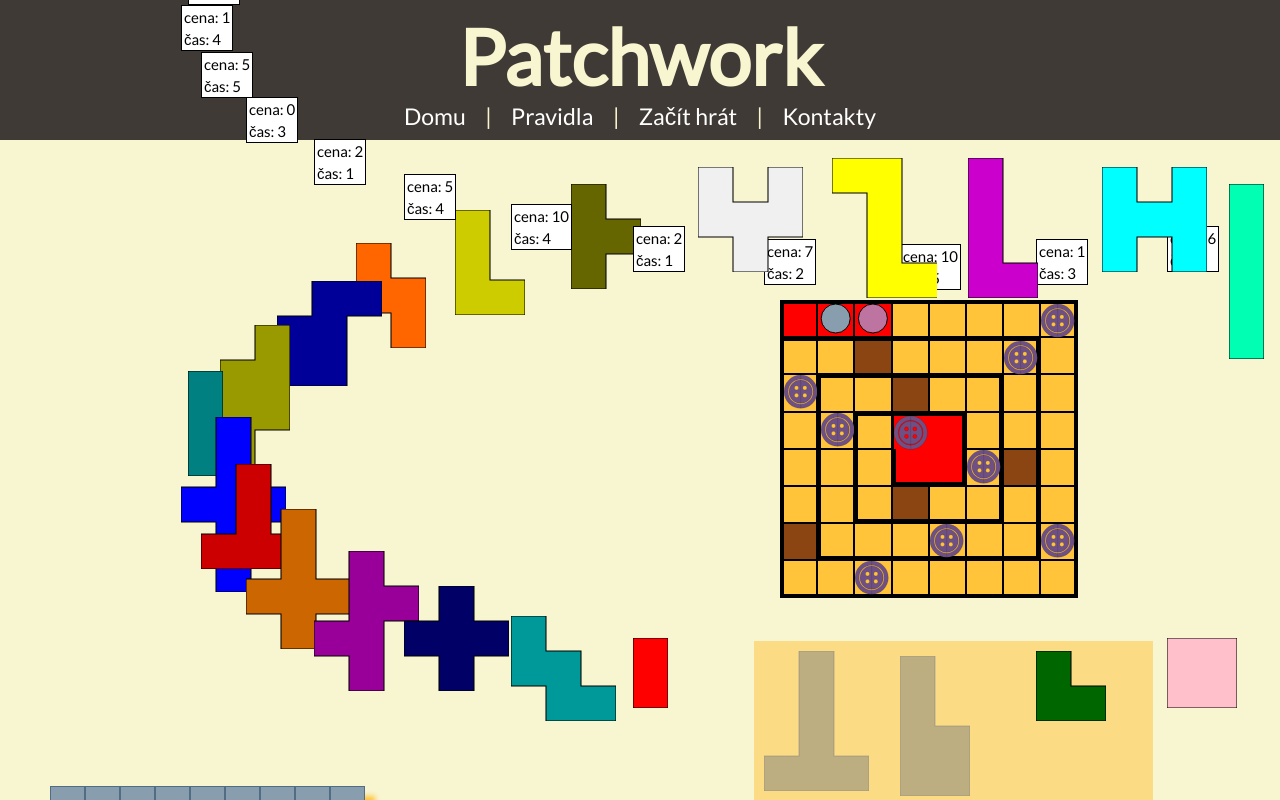
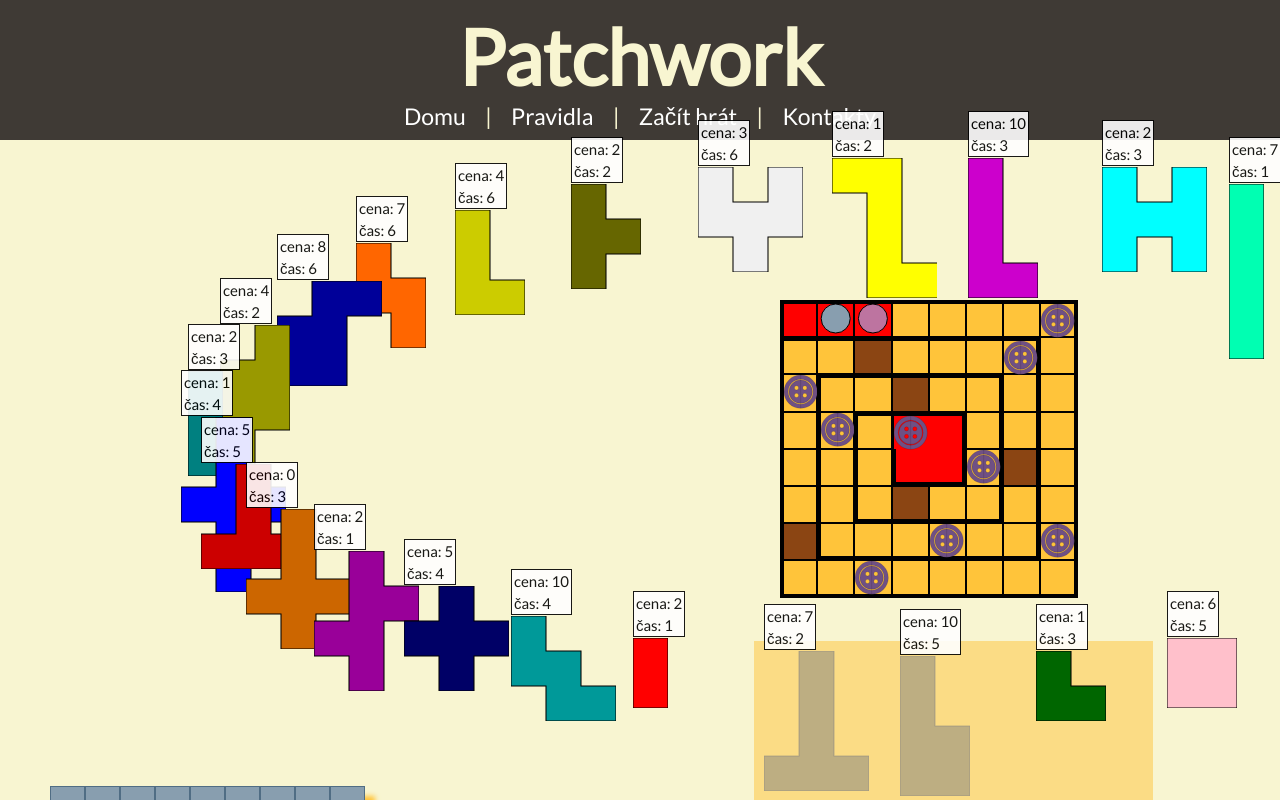
Before and after one commit to LucieDuskova/Patchwork, a React (Vite) app: page /hra in a window 1280 px wide. Shown: the top 800 px of the page. Built offline with nearby package versions, Linux system fonts and the light colour scheme.

Commit message:
popisek nad látkami - teď už vážně funkční

```diff
--- a/src/components/Patch/index.jsx
+++ b/src/components/Patch/index.jsx
@@ -58,6 +58,11 @@ export const Patch = ({
 
   return (
     <>
+      <div
+        style={{
+          position: 'relative',
+        }}
+      >
         {playersBoard ? (
           <></>
         ) : (
@@ -72,6 +77,7 @@ export const Patch = ({
             <div>čas: {patch.time}</div>
           </motion.div>
         )}
+      </div>
       <motion.svg
         xmlns="http://www.w3.org/2000/svg"
         animate={controls}
--- a/src/components/Patch/style.css
+++ b/src/components/Patch/style.css
@@ -1,13 +1,13 @@
 .descriptionPatch {
   border: 1px solid black;
   background-color: white;
-
+  opacity: 0.9;
   font-size: 15px;
   position: absolute;
   padding: 0;
   margin: 0;
-  bottom: 930px;
-  z-index: 1000;
+  bottom: 1px;
+  z-index: 1200;
 }
 
 .descriptionPatch div {
```
Lines whose indentation alone changed are shown as unchanged.
